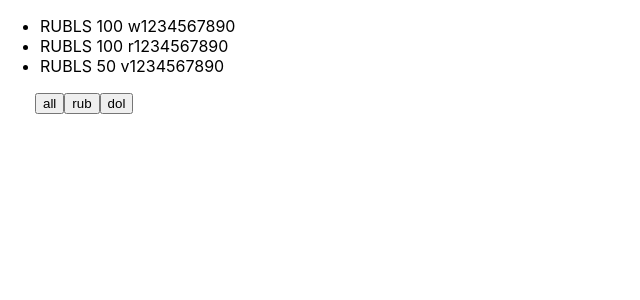
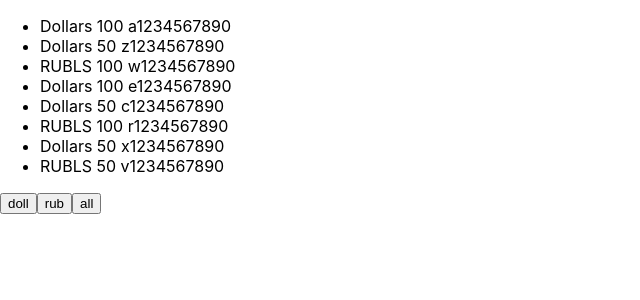
Before and after one commit to IgorBosin/to-do-list, a React (Create React App) app: page / in a window 1280 px wide. Shown: the top 300 px of the page, without its empty margins (0-640 px from the left). Built offline with nearby package versions, Linux system fonts and the light colour scheme.

Commit message:
refactoring microtask Filter

```diff
--- a/src/App.tsx
+++ b/src/App.tsx
@@ -1,11 +1,7 @@
 import React, {useState} from 'react';
-import button from "./Button";
+import NewComp from "./NewComp";
 
-type moneyArrayType = {
-    banknots: string;
-    value: number;
-    number: string
-}
+type currencyType = 'dol' | 'rub' | 'all'
 
 const App = () => {
 
@@ -20,30 +16,37 @@ const App = () => {
         {banknots: 'RUBLS', value: 50, number: ' v1234567890'},
     ])
 
-    let moneyRub = money.filter((mon:moneyArrayType) => mon.banknots=='RUBLS')
+    let [curr, setCurr] = useState<currencyType>('rub')
 
-    let onClickFilterHandler = (bankn:string) => {console.log(bankn)}
+    let filterBanknots = money
+    if(curr=='rub') {filterBanknots = money.filter((filt) =>
+        filt.banknots == 'RUBLS')}
+    if(curr=='dol') {filterBanknots = money.filter((filt) =>
+        filt.banknots == 'Dollars')}
+
+    let onClickHandler = (currency:currencyType) => {setCurr(currency)}
 
     return (
-        <div>
-            <ul>
-                {moneyRub.map((moneyArray: moneyArrayType, index) => {
-                    return (
-                        <li key={index}>
-                            <span> {moneyArray.banknots}</span>
-                            <span> {moneyArray.value}</span>
-                            <span> {moneyArray.number}</span>
-                        </li>
-                    )
-                })}
-            </ul>
-            <div style={{marginLeft: '35px'}}>
-                <button onClick={() => onClickFilterHandler('all')}>all</button>
-                <button onClick={() => onClickFilterHandler('rub')}>rub</button>
-                <button onClick={() => onClickFilterHandler('dol')}>dol</button>
-            </div>
-        </div>
+        <>
+            <NewComp arrMoney={money}/>
+            {/*<ul>*/}
+            {/*    {filterBanknots.map((item,index) => {*/}
+            {/*        return (*/}
+            {/*            <li key={index}>*/}
+            {/*                <span> {item.banknots}</span>*/}
+            {/*                <span> {item.value}</span>*/}
+            {/*                <span> {item.number}</span>*/}
+            {/*            </li>*/}
+            {/*        )*/}
+            {/*    })}*/}
+            {/*</ul>*/}
+            {/*<div>*/}
+            {/*    <button onClick={()=>onClickHandler('dol')}>doll</button>*/}
+            {/*    <button onClick={()=>onClickHandler('rub')}>rub</button>*/}
+            {/*    <button onClick={()=>onClickHandler('all')}>all</button>*/}
+            {/*</div>*/}
+        </>
+    );
+};
 
-    )
-}
 export default App;
--- /dev/null
+++ b/src/NewComp.tsx
@@ -0,0 +1,50 @@
+import React, {useState} from 'react';
+
+type NewCompType = {
+    arrMoney: moneyType[]
+}
+
+type moneyType = {
+    banknots: string
+    value: number
+    number: string
+}
+
+type currButton= 'dol' | 'rub' | 'all'
+
+
+const NewComp = (props:NewCompType) => {
+
+    let [curr, setCurr] = useState<currButton>('all')
+
+    let onClickHandler = (currButton:currButton) => {
+        setCurr(currButton)
+    }
+
+    let filterBanknots = props.arrMoney
+    if(curr=='dol') {filterBanknots = props.arrMoney.filter((filt)=> filt.banknots == 'Dollars')}
+    if(curr=='rub') {filterBanknots = props.arrMoney.filter((filt)=> filt.banknots == 'RUBLS')}
+
+    return (
+        <div>
+            <ul>
+                {filterBanknots.map((item,index) => {
+                    return (
+                        <li key={index}>
+                            <span> {item.banknots}</span>
+                            <span> {item.value}</span>
+                            <span> {item.number}</span>
+                        </li>
+                    )
+                })}
+            </ul>
+            <div>
+                <button onClick={()=>onClickHandler('dol')}>doll</button>
+                <button onClick={()=>onClickHandler('rub')}>rub</button>
+                <button onClick={()=>onClickHandler('all')}>all</button>
+            </div>
+        </div>
+    );
+};
+
+export default NewComp;
```
